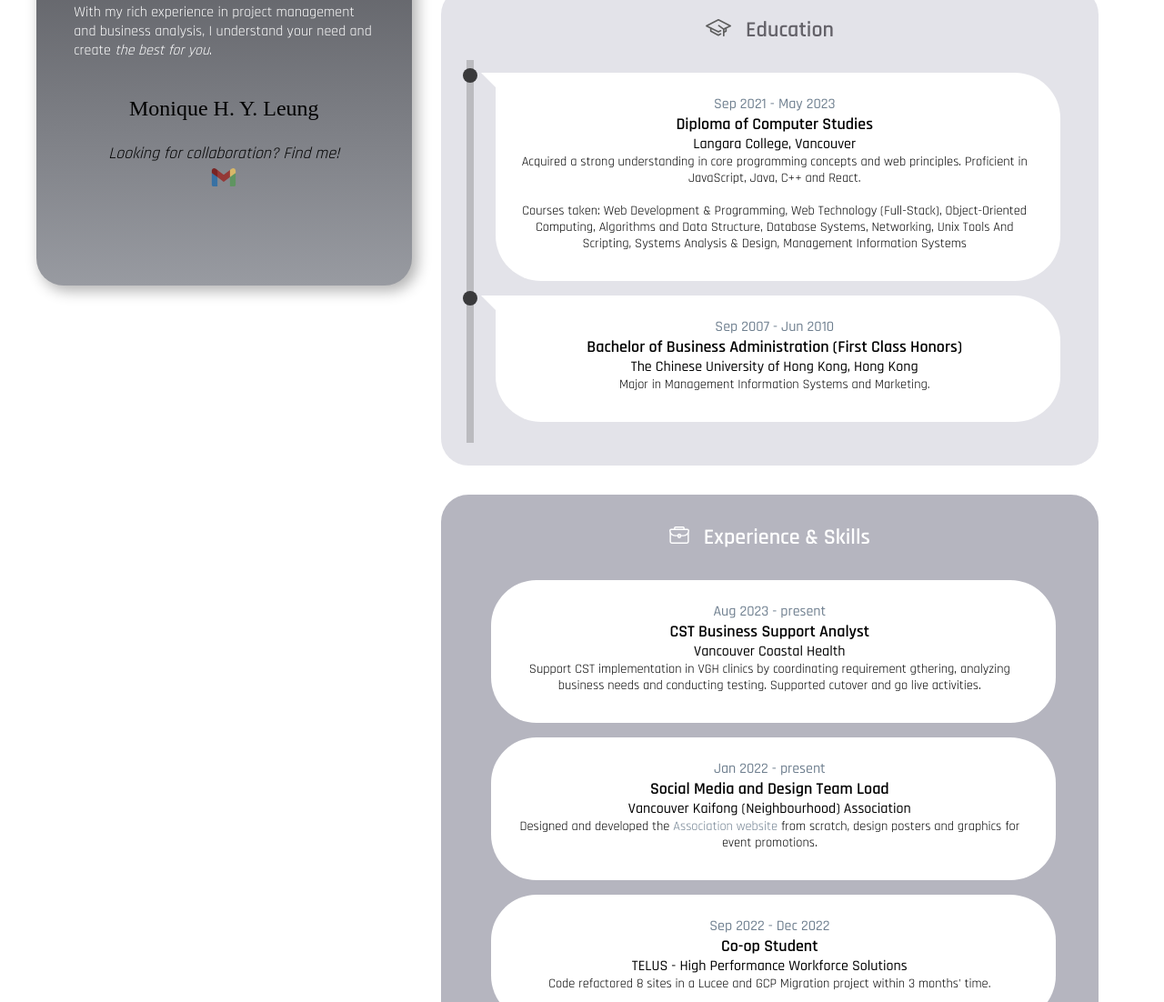
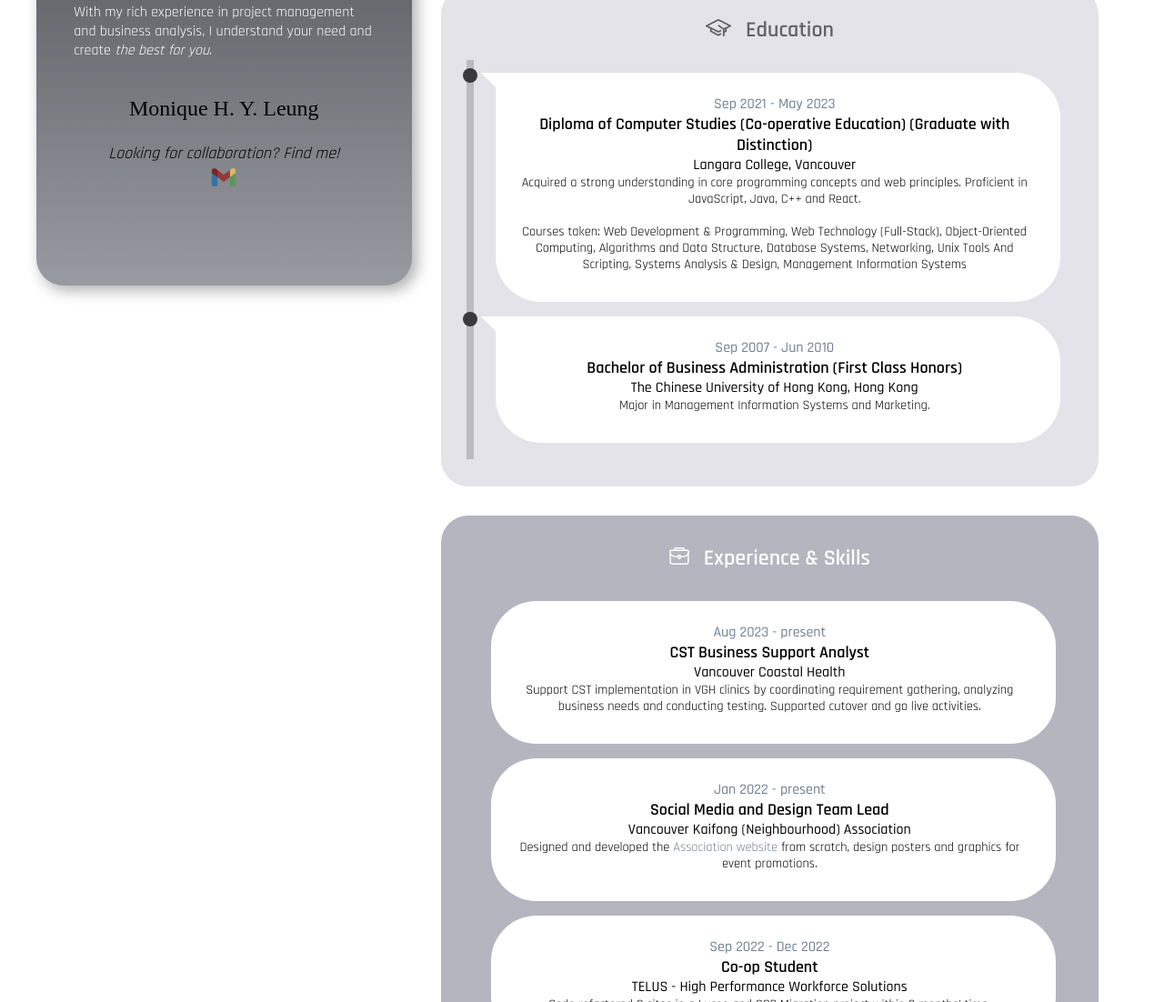
Before and after one commit to monxque/interactive-resume, a plain HTML site: page index.html in a window 1280 px wide. Shown: the part 1177-2279 px from the top of the page at 91% size. Drawn offline with Linux system fonts and the light colour scheme; a web font is replaced by a local one.

Commit message:
update typo

```diff
--- a/index.html
+++ b/index.html
@@ -96,7 +96,8 @@
 						<div class="pointer"> </div>
 						<div class="experience education">
 							<span class="time">Sep 2021 - May 2023</span> <br>
-							<p class="details">Diploma of Computer Studies</p><span class="institution">Langara College,
+							<p class="details">Diploma of Computer Studies (Co-operative Education) (Graduate with Distinction)
+							</p><span class="institution">Langara College,
 								Vancouver</span>
 							<p class="details">Acquired a strong understanding in core programming concepts and web
 								principles. Proficient in JavaScript, Java, C++ and React.<br> <br> Courses taken: Web Development &
@@ -129,13 +130,13 @@
 							<span class="time">Aug 2023 - present</span>
 							<p class="details">CST Business Support Analyst</p>
 							<span class="institution">Vancouver Coastal Health</span>
-							<p class="details">Support CST implementation in VGH clinics by coordinating requirement gthering, analyzing business needs and conducting testing. Supported cutover and go live activities.</p>
+							<p class="details">Support CST implementation in VGH clinics by coordinating requirement gathering, analyzing business needs and conducting testing. Supported cutover and go live activities.</p>
 						</div>
 					</li>
 					<li>
 						<div class="experience work">
 							<span class="time">Jan 2022 - present</span>
-							<p class="details">Social Media and Design Team Load</p>
+							<p class="details">Social Media and Design Team Lead</p>
 							<span class="institution">Vancouver Kaifong (Neighbourhood) Association</span>
 							<p class="details">Designed and developed the <a href="https://vankaifong.com/" target="_blank"> Association website</a> from scratch, design posters and graphics for event promotions.
 								 </p>
```
